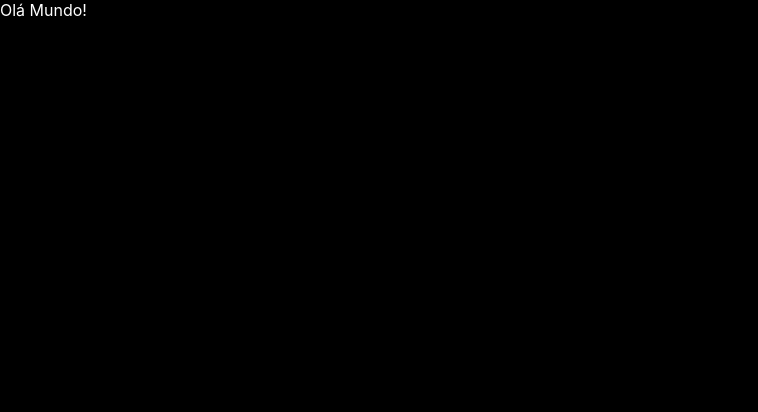
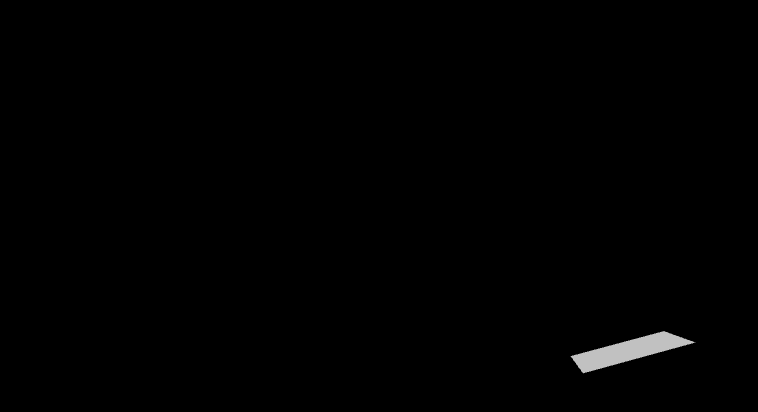
Before and after one commit to severidade/React_three-first_steps, a React (Create React App) app: page / in a window 1280 px wide. Shown: the top 412 px of the page, without its empty margins (0-758 px from the left). Built offline with nearby package versions, Linux system fonts and the light colour scheme.

Commit message:
feat: :rocket: Exemplo básico de uso criando um cubo

```diff
--- a/src/App.js
+++ b/src/App.js
@@ -1,10 +1,30 @@
 import "./Reset.css"
 import './App.css';
 
-function App() {
+import React, { useRef } from "react";
+import { Canvas, useFrame } from "@react-three/fiber";
+import { Box } from "@react-three/drei";
+const Scene = () => {
+  const scene = useRef();
+  useFrame(() => {
+    scene.current.rotation.y += 0.04;
+    scene.current.rotation.x += 0.04;
+    scene.current.rotation.z += 0.04;
+  });
   return (
-    <p> Olá Mundo!</p>
+    <group ref={scene}>
+      <Box>
+        <meshLambertMaterial color="white" />
+      </Box>
+    </group>
+  );
+};
+
+export default function App() {
+  return (
+    <Canvas>
+      <directionalLight intensity={0.5} />
+      <Scene />
+    </Canvas>
   );
 }
-
-export default App;
```
